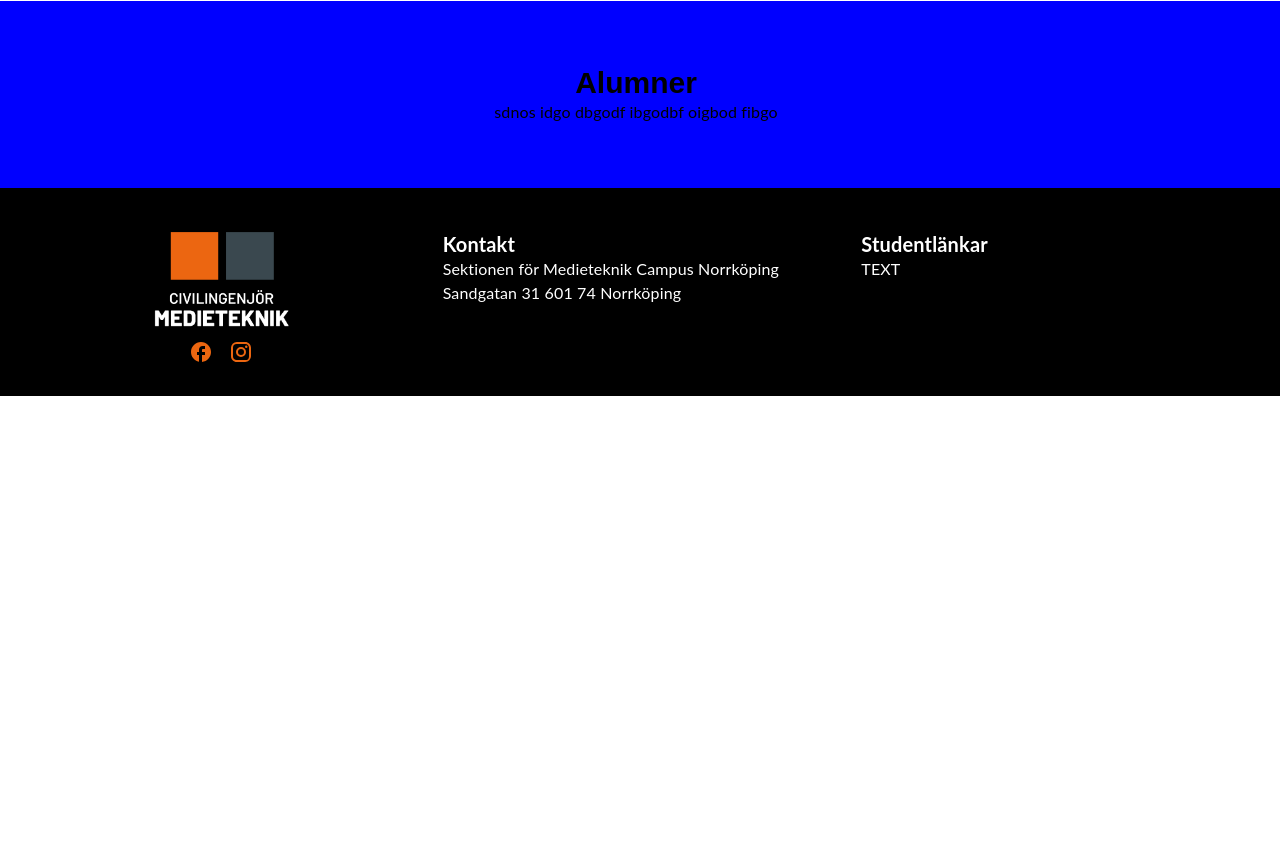
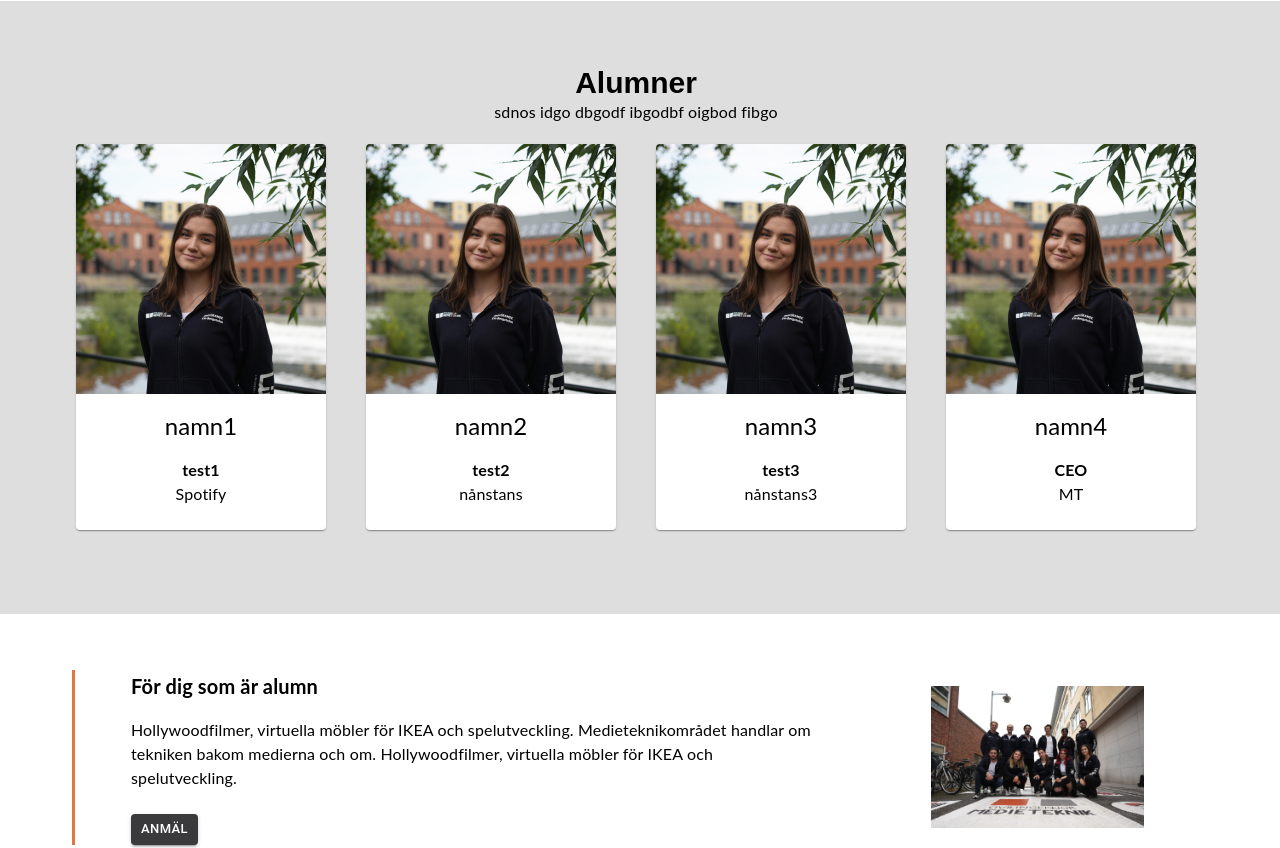
Before and after one commit to webbchef/medieteknik, a Next.js app in the folder frontend/: page /about in a window 1280 px wide. Shown: the part 1780-2628 px from the top of the page. Before the commit the page ends 2176 px from the top, so only its background shows below. Built offline with nearby package versions, Linux system fonts and the light colour scheme.

Commit message:
alumner, finns lite fix kvar

```diff
--- /dev/null
+++ b/frontend/components/about/PresentationAlumn.tsx
@@ -0,0 +1,49 @@
+import {
+    Card,
+    CardContent,
+    CardHeader,
+    Typography,
+    CardMedia,
+  } from "@mui/material";
+  import { motion } from "framer-motion";
+  import { fadeInUp } from "../../animations/constants";
+  import { Alumn } from "../../utils/types";
+  interface InputProps {
+    user: Alumn;
+    openInfo: () => void;
+  }
+  /**
+   *
+   * @param {user} user - active user
+   * @param {() => void} openInfo - opens modal about user
+   * @returns
+   */
+  export default function PresentationCard(props: InputProps) {
+    const getLink = (mail: string) => {
+      return `mailto:${mail}`;
+    };
+    return (
+      <Card onClick={props.openInfo} sx={{ cursor: "pointer", height: "100%" }}>
+        {props.user.imageName && (
+          <CardMedia
+            component="img"
+            height="250"
+            image={
+              require(`../../assets/profilePictures/${props.user.imageName}.jpg`)
+                .default.src
+            }
+            alt={props.user.name}
+          />
+        )}
+        <CardHeader title={props.user.name} align="center" />
+        <CardContent sx={{p:0}}>
+
+          <Typography sx={{ fontWeight: "bold" }}>
+            {props.user.post}
+          </Typography>
+
+          <Typography>{props.user.work}</Typography>
+        </CardContent>
+      </Card>
+    );
+  }
--- /dev/null
+++ b/frontend/content/alumn.json
@@ -0,0 +1,26 @@
+[
+    {
+      "name": "namn1",
+      "post": "test1",
+      "work": "Spotify",
+      "imageName": "elin"
+    },
+    {
+      "name": "namn2",
+      "post": "test2",
+      "work": "nånstans",
+      "imageName": "elin"
+    },
+    {
+      "name": "namn3",
+      "post": "test3",
+      "work": "nånstans3",
+      "imageName": "elin"
+    },
+    {
+      "name": "namn4",
+      "post": "CEO",
+      "work": "MT",
+      "imageName": "elin"
+    }
+  ]
--- a/frontend/pages/about/index.tsx
+++ b/frontend/pages/about/index.tsx
@@ -1,12 +1,24 @@
 import Head from "next/head";
 import type { NextPage } from "next";
 import { useState, useContext } from "react";
-import { Button, Grid, Icon, IconButton, Typography } from "@mui/material";
+import { Button, Grid, Icon, IconButton, Typography, Box } from "@mui/material";
 import { motion } from "framer-motion";
 import { MobileStateContext } from "../../contexts/MobileContexts";
 import BackgroundImage from "../../components/general/BackgroundImage";
 import gruppbild from "../../assets/gruppbild.jpg";
 import { display } from "@mui/system";
+
+import { Alumn } from "../../utils/types";
+import alumnContent from "../../content/alumn.json";
+import { fadeInUp } from "../../animations/constants";
+import PresentationAlumn from "../../components/about/PresentationAlumn";
+
+
+
+
+
+import {Card, CardContent, CardMedia, CardActionArea} from '@mui/material';
+
 
 import FacebookIcon from "@mui/icons-material/Facebook";
 import InstagramIcon from "@mui/icons-material/Instagram";
@@ -20,6 +32,16 @@ const PresentationPage: NextPage = () => {
   // console.log("Mobile " + isMobile);
   // console.log("Ipad " + isIpad);
   // console.log("Desktop " + isDesktop);
+
+  const alumn: Alumn[] = alumnContent;
+  console.log(alumn);
+  const [modalOpen, setModalOpen] = useState<boolean>(false);
+  const [activeUser, setActiveUser] = useState<number>(0);
+
+  function handleUserClick(index: number) {
+    setActiveUser(index);
+    setModalOpen(true);
+  }
 
   return (
     <motion.div exit={{ opacity: 0 }} initial="initial" animate="animate">
@@ -282,13 +304,72 @@ const PresentationPage: NextPage = () => {
         <Grid
           container
           spacing={1}
-          sx={{ padding: 6, justifyContent: "center", background: "blue" }}
+          sx={{ padding: 6, justifyContent: "center", background: "#DEDEDE" }}
         >
           <Grid sx={{ textAlign: "center", margin: 2 }}>
             <Typography variant="h3">Alumner</Typography>
             <Typography>sdnos idgo dbgodf ibgodbf oigbod fibgo</Typography>
+
+            <Grid container>
+            {alumn.map((alumn, index) => (
+          <Grid item xs={3} key={index} sx={{ p: "20px", height: "100%" }}>
+            <motion.div
+              whileHover={{ scale: 1.05 }}
+              whileTap={{ scale: 0.95 }}
+              variants={fadeInUp}
+            >
+              <PresentationAlumn
+                user={alumn}
+                openInfo={() => handleUserClick(index)}
+              />
+            </motion.div>
           </Grid>
+        ))}
+
+            </Grid>
+
+
+          </Grid>
+
+
+
+
         </Grid>
+
+        <Grid container sx={{background: "white"}}>
+
+          <Grid item xs={7} sx={{m: 7, marginLeft: 9 , display: "flex", flexDirection: "column", borderLeft: 3, borderColor: "#e27743"}}>
+            <Grid item sx={{marginLeft: 7}}>
+                  <Typography variant="h6" sx={{ fontWeight: "bold", paddingBottom: 2 }}>
+                      För dig som är alumn
+                  </Typography>
+                  <Typography>
+                    Hollywoodfilmer, virtuella möbler för IKEA och spelutveckling.
+                    Medieteknikområdet handlar om tekniken bakom medierna och om.
+                    Hollywoodfilmer, virtuella möbler för IKEA och spelutveckling.
+                  </Typography>
+
+                  <Grid item sx={{marginTop: 3}}>
+                    <Button variant="contained" size="small">
+                      Anmäl
+                    </Button>
+                  </Grid>
+
+
+            </Grid>
+          </Grid>
+
+          <Grid item xs={2} sx={{m: 7, display: "flex", justifyContent: "right", }}>
+            <img
+              src={gruppbild.src}
+              style={{ height: "100%", width: "100%", objectFit: "contain" }}
+            />
+          </Grid>
+
+          </Grid>
+
+
+
       </Grid>
     </motion.div>
   );
```
Also changed, not shown: frontend/utils/types.ts (+7 -0 lines).
